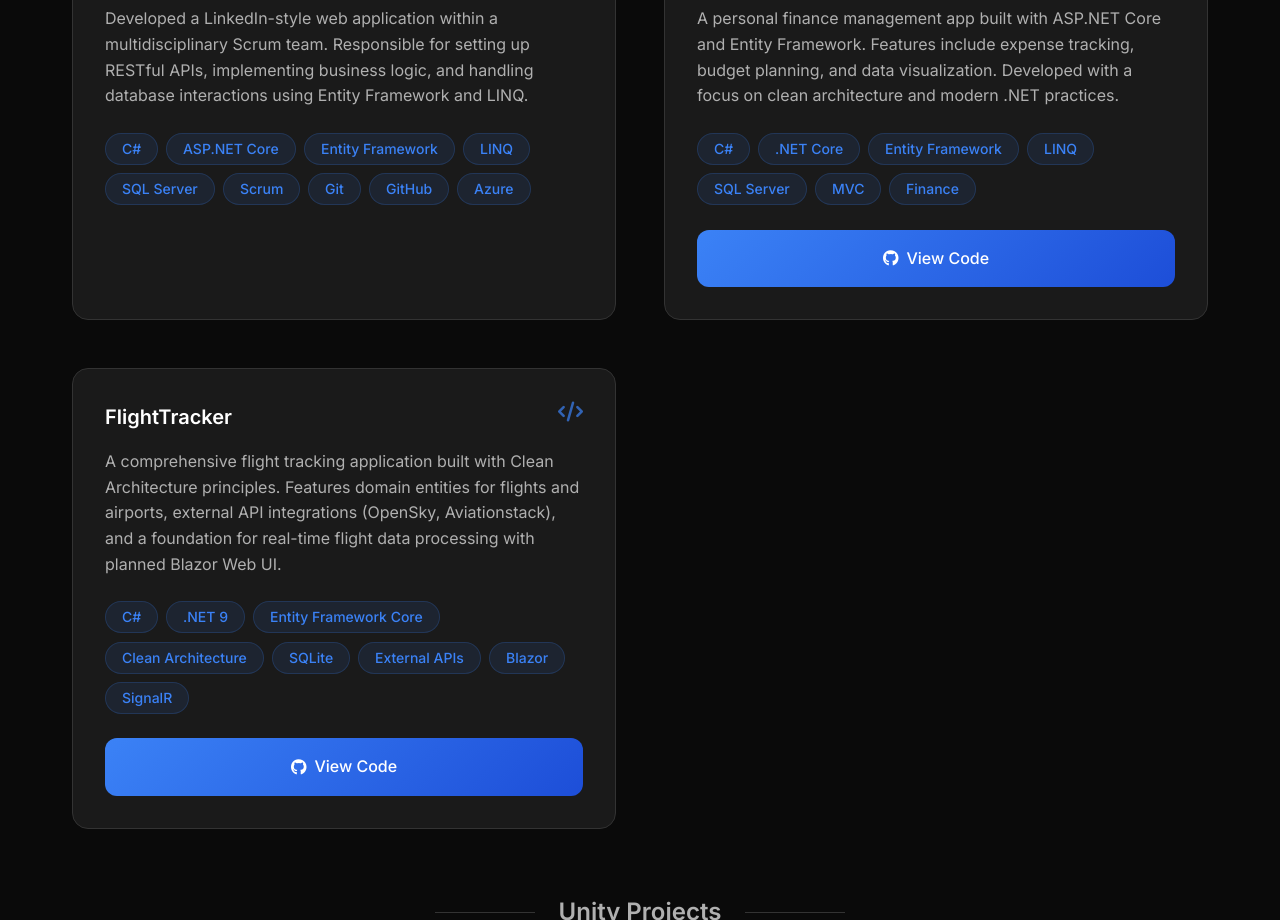
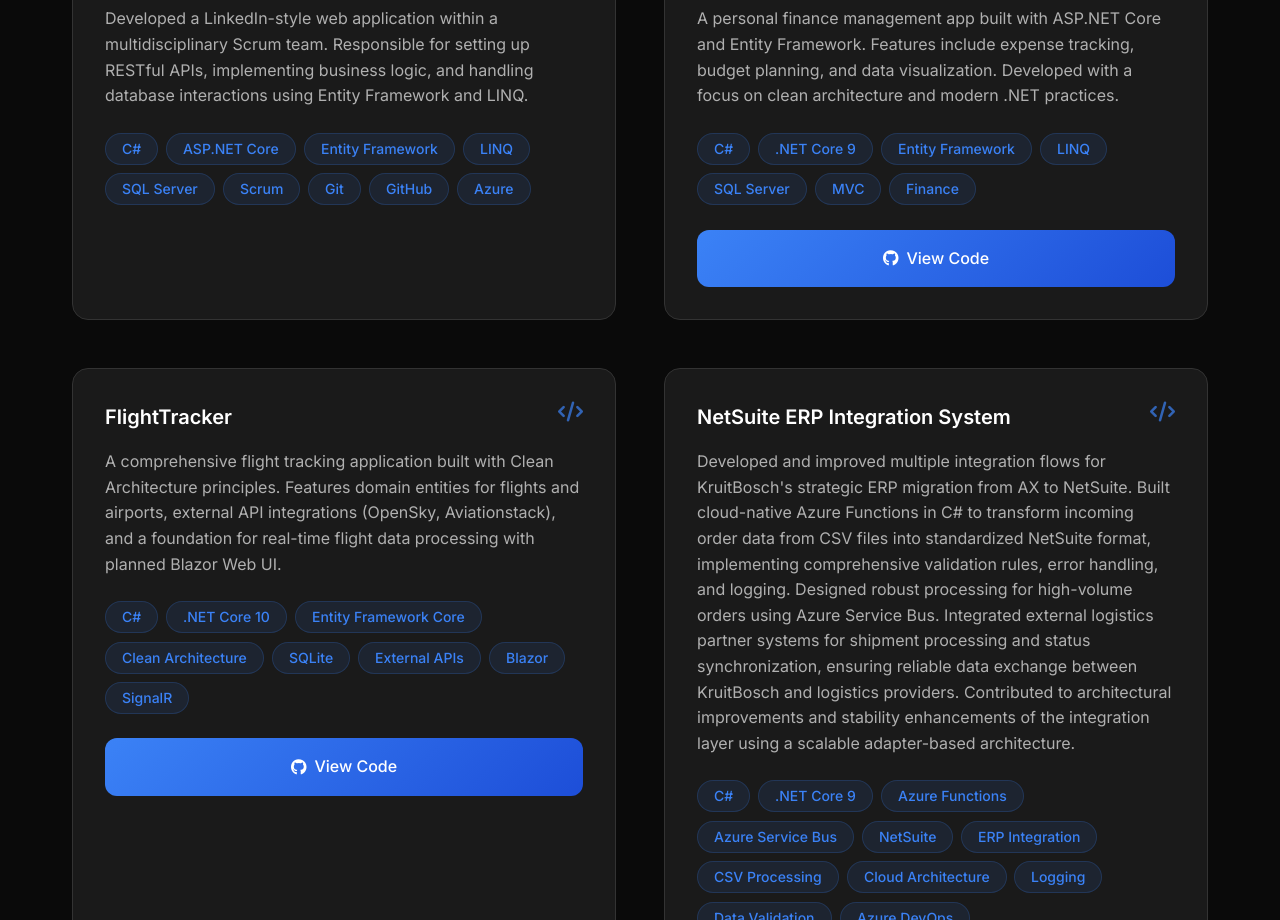
Before and after one commit to rick2909/rick2909.github.io, a Vue app: page / in a window 1280 px wide. Shown: the part 1880-2800 px from the top of the page. Built offline with nearby package versions, Linux system fonts and the light colour scheme.

Commit message:
update technologies in projects and skills sections

```diff
--- a/src/App.vue
+++ b/src/App.vue
@@ -136,7 +136,7 @@
             <ul>
               <li>Visual Studio (Code)</li>
               <li>JetBrain Rider</li>
-              <li>Git & GitHub & GitLab</li>
+              <li>Git & GitHub & GitLab & Azure DevOps</li>
               <li>SQL Server</li>
               <li>REST APIs</li>
               <li>Azure</li>
--- a/src/data/projects.json
+++ b/src/data/projects.json
@@ -12,7 +12,7 @@
     {
       "title": "Budget Tracker (.NET)",
       "description": "A personal finance management app built with ASP.NET Core and Entity Framework. Features include expense tracking, budget planning, and data visualization. Developed with a focus on clean architecture and modern .NET practices.",
-      "technologies": ["C#", ".NET Core", "Entity Framework", "LINQ", "SQL Server", "MVC", "Finance"],
+      "technologies": ["C#", ".NET Core 9", "Entity Framework", "LINQ", "SQL Server", "MVC", "Finance"],
       "github": "https://github.com/rick2909/Budget-Tracker-.NET",
       "demo": null,
       "download": null
@@ -20,8 +20,16 @@
     {
       "title": "FlightTracker",
       "description": "A comprehensive flight tracking application built with Clean Architecture principles. Features domain entities for flights and airports, external API integrations (OpenSky, Aviationstack), and a foundation for real-time flight data processing with planned Blazor Web UI.",
-      "technologies": ["C#", ".NET 9", "Entity Framework Core", "Clean Architecture", "SQLite", "External APIs", "Blazor", "SignalR"],
+      "technologies": ["C#", ".NET Core 10", "Entity Framework Core", "Clean Architecture", "SQLite", "External APIs", "Blazor", "SignalR"],
       "github": "https://github.com/rick2909/FlightTracker",
+      "demo": null,
+      "download": null
+    },
+    {
+      "title": "NetSuite ERP Integration System",
+      "description": "Developed and improved multiple integration flows for KruitBosch's strategic ERP migration from AX to NetSuite. Built cloud-native Azure Functions in C# to transform incoming order data from CSV files into standardized NetSuite format, implementing comprehensive validation rules, error handling, and logging. Designed robust processing for high-volume orders using Azure Service Bus. Integrated external logistics partner systems for shipment processing and status synchronization, ensuring reliable data exchange between KruitBosch and logistics providers. Contributed to architectural improvements and stability enhancements of the integration layer using a scalable adapter-based architecture.",
+      "technologies": ["C#", ".NET Core 9", "Azure Functions", "Azure Service Bus", "NetSuite", "ERP Integration", "CSV Processing", "Cloud Architecture", "Logging", "Data Validation", "Azure DevOps"],
+      "github": null,
       "demo": null,
       "download": null
     }
```
